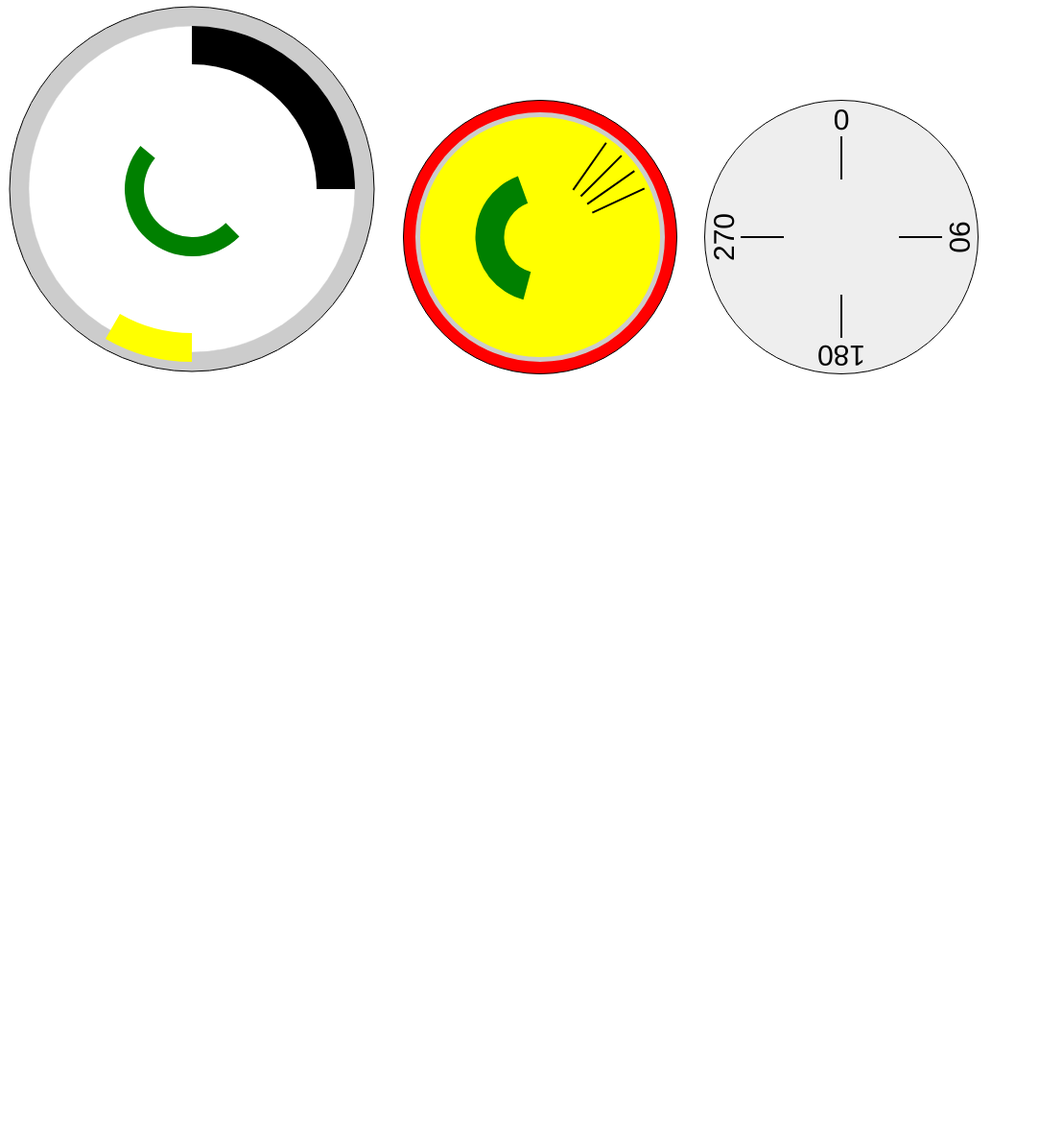
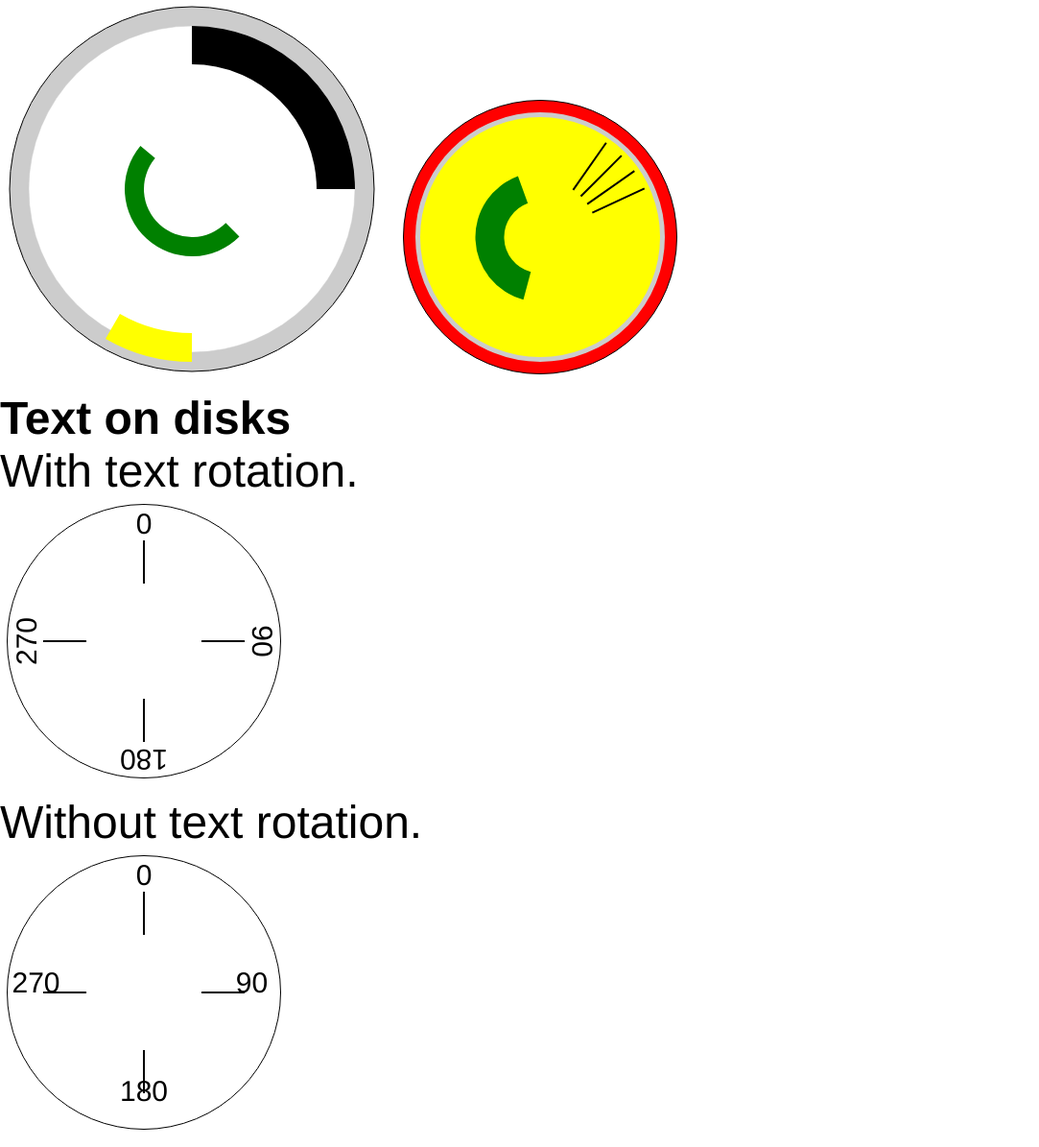
Before and after one commit to gimbo/d3-gauge-plus, a plain HTML site: page demo/index.html in a window 1280 px wide. Shown: the part 574-1769 px from the top of the page at 96% size, without its empty margins (0-1083 px from the left). Before the commit the page ends 982 px from the top, so only its background shows below. Drawn offline with Linux system fonts and the light colour scheme.

Commit message:
Tweaking disk text demos

```diff
--- a/demo/index.html
+++ b/demo/index.html
@@ -13,13 +13,20 @@
   </head>
   <body onload="d3_gauge_plus_demo.initialize()">
     <div>
+
       <h1>Gauge demos</h1>
       <span id="demoGaugeContainer"></span>
+
       <h1>Disk demos</h1>
       <span id="diskTesting1"></span>
       <span id="diskTesting2"></span>
-      <span id="diskTesting3"></span>
-      </div>
+
+      <h2>Text on disks</h2>
+      <p>With text rotation.</p>
+      <span id="diskTextDemo1"></span>
+      <p>Without text rotation.</p>
+      <span id="diskTextDemo2"></span>
+
     </div>
   </body>
 </html>
--- a/demo/js/d3-gauge-plus-demo.js
+++ b/demo/js/d3-gauge-plus-demo.js
@@ -63,37 +63,48 @@ var d3_gauge_plus_demo = (function() {
     demoGauge.setPointer(newValue);
   }
 
-  function diskTesting() {
-    var
-      td1 = d3_gauge_plus.disk.createDisk({
+  function diskDemos() {
+
+    d3_gauge_plus.disk.createDisk({
         name: "diskTesting1"
-      }),
-      td2 = d3_gauge_plus.disk.createDisk({
-        name: "diskTesting2",
-        radius: 150
-      }),
-      td3 = d3_gauge_plus.disk.createDisk({
-        name: "diskTesting3",
-        radius: 150
-      });
-    td1.drawCircle(0.95, "#ccc", "#000", "1px")
+      }).drawCircle(0.95, "#ccc", "#000", "1px")
         .drawCircle(0.85, "#fff", "#ccc", "0.5px")
         .drawArc(0, 90, "black", 0.65, 0.85)
         .drawArc(135, 310, "green", 0.25, 0.35)
         .drawArc(180, 210, "yellow", 0.75, 0.9);
-    td2.drawCircle(0.95, "red", "#000", "1px")
+
+    d3_gauge_plus.disk.createDisk({
+        name: "diskTesting2",
+        radius: 150
+      }).drawCircle(0.95, "red", "#000", "1px")
         .drawCircle(0.85, "yellow", "#ccc", "5px")
         .drawArc(195, 340, "green", 0.25, 0.45)
         .drawRadial(35, 0.4, 0.8, "black", "2px")
         .drawRadial(45, 0.4, 0.8, "black", "2px")
         .drawRadial(55, 0.4, 0.8, "black", "2px")
         .drawRadial(65, 0.4, 0.8, "black", "2px");
-    td3.drawCircle(0.95, "#eee", "#000", "1px")
-        // .drawCircle(0.8, "#eee", "#000", "1px")
+
+    d3_gauge_plus.disk.createDisk({
+        name: "diskTextDemo1",
+        radius: 150
+      }).drawCircle(0.95, "#fff", "#000", "1px")
         .drawText(0, 0.75, 0, "0", 0.2, "#000")
         .drawText(90, 0.75, 90, "90", 0.2, "#000")
         .drawText(180, 0.75, 180, "180", 0.2, "#000")
         .drawText(270, 0.75, 270, "270", 0.2, "#000")
+        .drawRadial(0, 0.4, 0.7, "black", "2px")
+        .drawRadial(90, 0.4, 0.7, "black", "2px")
+        .drawRadial(180, 0.4, 0.7, "black", "2px")
+        .drawRadial(270, 0.4, 0.7, "black", "2px");
+
+    d3_gauge_plus.disk.createDisk({
+        name: "diskTextDemo2",
+        radius: 150
+      }).drawCircle(0.95, "#fff", "#000", "1px")
+        .drawText(0, 0.75, 0, "0", 0.2, "#000")
+        .drawText(90, 0.75, 0, "90", 0.2, "#000")
+        .drawText(180, 0.75, 0, "180", 0.2, "#000")
+        .drawText(270, 0.75, 0, "270", 0.2, "#000")
         .drawRadial(0, 0.4, 0.7, "black", "2px")
         .drawRadial(90, 0.4, 0.7, "black", "2px")
         .drawRadial(180, 0.4, 0.7, "black", "2px")
@@ -112,7 +123,7 @@ var d3_gauge_plus_demo = (function() {
       // setInterval(function() { updateGaugeRandom(demoGauge); }, 300);
       // setTimeout(function() { tick(demoGauge); }, 1500);
       setInterval(function() { tick(demoGauge); }, 1500);
-      diskTesting();
+      diskDemos();
     }
   };
 
```
